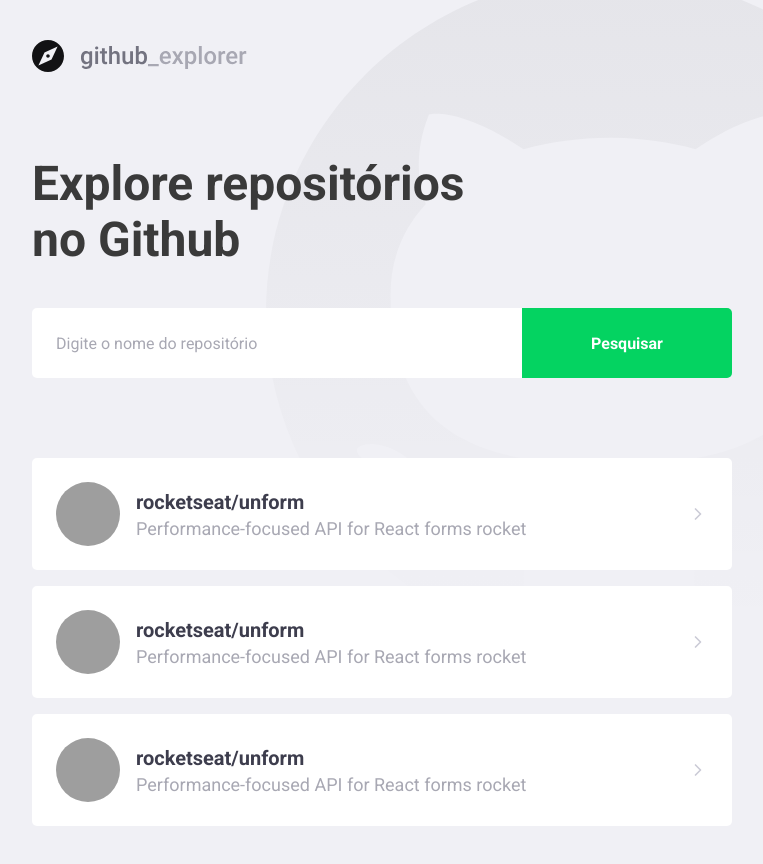
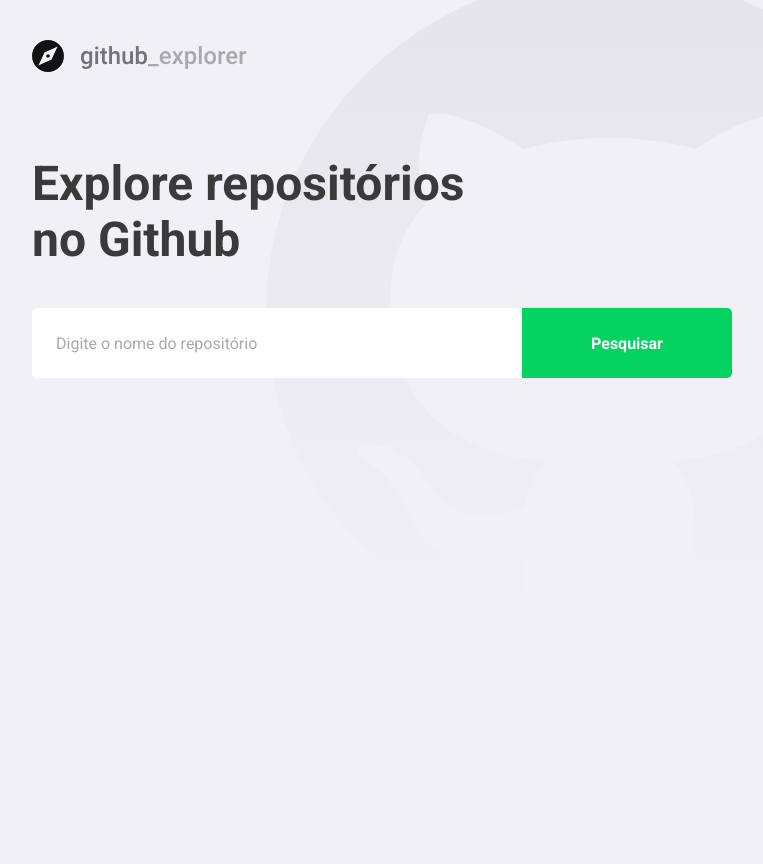
Before and after one commit to takagui/github-explorer, a React (Create React App) app: page / in a window 1280 px wide. Shown: the whole page, without its empty margins (148-911 px from the left). After the commit the page ends 800 px from the top, so only its background shows below. Built offline with nearby package versions, Linux system fonts and the light colour scheme; grey boxes are pictures that could not be loaded.

Commit message:
feat: connect to github api

```diff
--- a/package.json
+++ b/package.json
@@ -10,6 +10,7 @@
     "@types/node": "^16.7.13",
     "@types/react": "^18.0.0",
     "@types/react-dom": "^18.0.0",
+    "axios": "^0.27.2",
     "polished": "^4.2.2",
     "react": "^18.2.0",
     "react-dom": "^18.2.0",
--- a/src/pages/Dashboard/index.tsx
+++ b/src/pages/Dashboard/index.tsx
@@ -1,14 +1,38 @@
+import { useState, FormEvent } from 'react';
 import { FiChevronRight } from 'react-icons/fi';
 
+import api from '../../services/api';
 import logoImg from '../../assets/logo.svg';
-
 import {
   Title,
   Form,
   Repositories,
 } from './styles';
 
+interface IRepository {
+  full_name: string;
+  description: string;
+  owner: {
+    login: string;
+    avatar_url: string;
+  }
+}
+
 const Dashboard = () => {
+  const [newRepo, setNewRepo] = useState('');
+  const [repositories, setRepositories] = useState<IRepository[]>([]);
+
+  async function handleAddRepository(event: FormEvent<HTMLFormElement>): Promise<void> {
+    event.preventDefault();
+
+    const response = await api.get<IRepository>(`repos/${newRepo}`);
+
+    const repository = response.data;
+
+    setRepositories([...repositories, repository]);
+    setNewRepo('');
+  }
+
   return (
     <>
       <img src={logoImg} alt="Github Explorer logo" />
@@ -16,53 +40,36 @@
         Explore repositórios no Github
       </Title>
 
-      <Form>
-        <input type="text" placeholder="Digite o nome do repositório" />
+      <Form
+        onSubmit={handleAddRepository}
+      >
+        <input
+          type="text"
+          placeholder="Digite o nome do repositório"
+          value={newRepo}
+          onChange={(event) => setNewRepo(event.target.value)}
+        />
         <button type="submit">Pesquisar</button>
       </Form>
 
       <Repositories>
-        <a href="teste">
+        {
+          repositories.map(repository => (
+            <a key={repository.full_name} href="teste">
               <img
-            src="https://avatars.githubusercontent.com/u/93629209?v=4"
-            alt="Avatar Taka"
+                src={repository.owner.avatar_url}
+                alt={`avatar ${repository.owner.login}`}
               />
 
               <div>
-            <strong>rocketseat/unform</strong>
-            <p>Performance-focused API for React forms rocket</p>
+                <strong>{repository.full_name}</strong>
+                <p>{repository.description}</p>
               </div>
 
               <FiChevronRight size={20} />
             </a>
-
-        <a href="teste">
-          <img
-            src="https://avatars.githubusercontent.com/u/93629209?v=4"
-            alt="Avatar Taka"
-          />
-
-          <div>
-            <strong>rocketseat/unform</strong>
-            <p>Performance-focused API for React forms rocket</p>
-          </div>
-
-          <FiChevronRight size={20} />
-        </a>
-
-        <a href="teste">
-          <img
-            src="https://avatars.githubusercontent.com/u/93629209?v=4"
-            alt="Avatar Taka"
-          />
-
-          <div>
-            <strong>rocketseat/unform</strong>
-            <p>Performance-focused API for React forms rocket</p>
-          </div>
-
-          <FiChevronRight size={20} />
-        </a>
+          ))
+        }
       </Repositories>
     </>
   )
--- a/src/pages/Dashboard/styles.ts
+++ b/src/pages/Dashboard/styles.ts
@@ -72,7 +72,8 @@
     }
 
     div {
-      margin-left: 16px;
+      margin: 0 16px;
+      flex: 1;
 
       strong {
         font-size: 20px;
--- /dev/null
+++ b/src/services/api.ts
@@ -0,0 +1,7 @@
+import axios from 'axios';
+
+const api = axios.create({
+  baseURL: 'https://api.github.com',
+});
+
+export default api;
```
Lines whose indentation alone changed are shown as unchanged.
